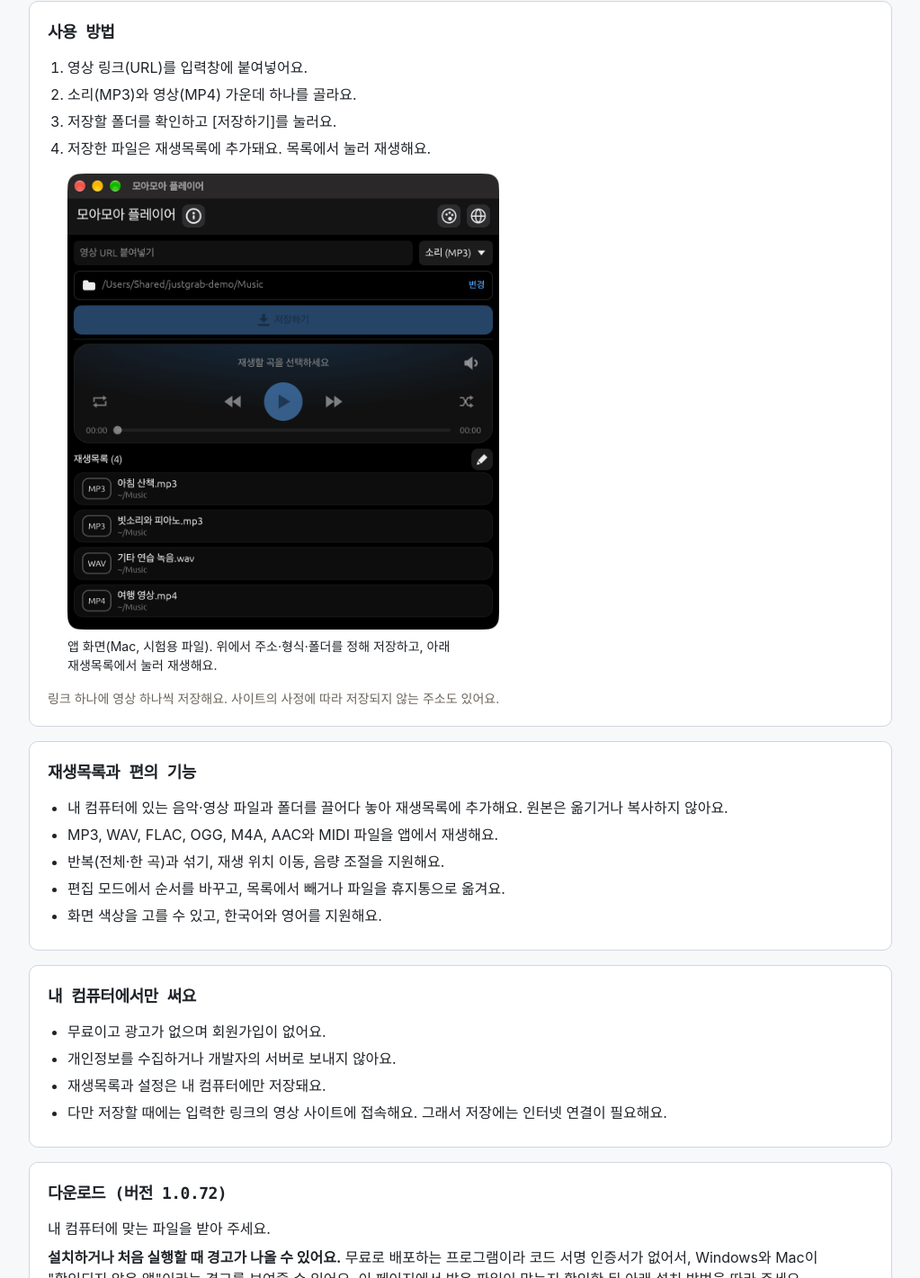
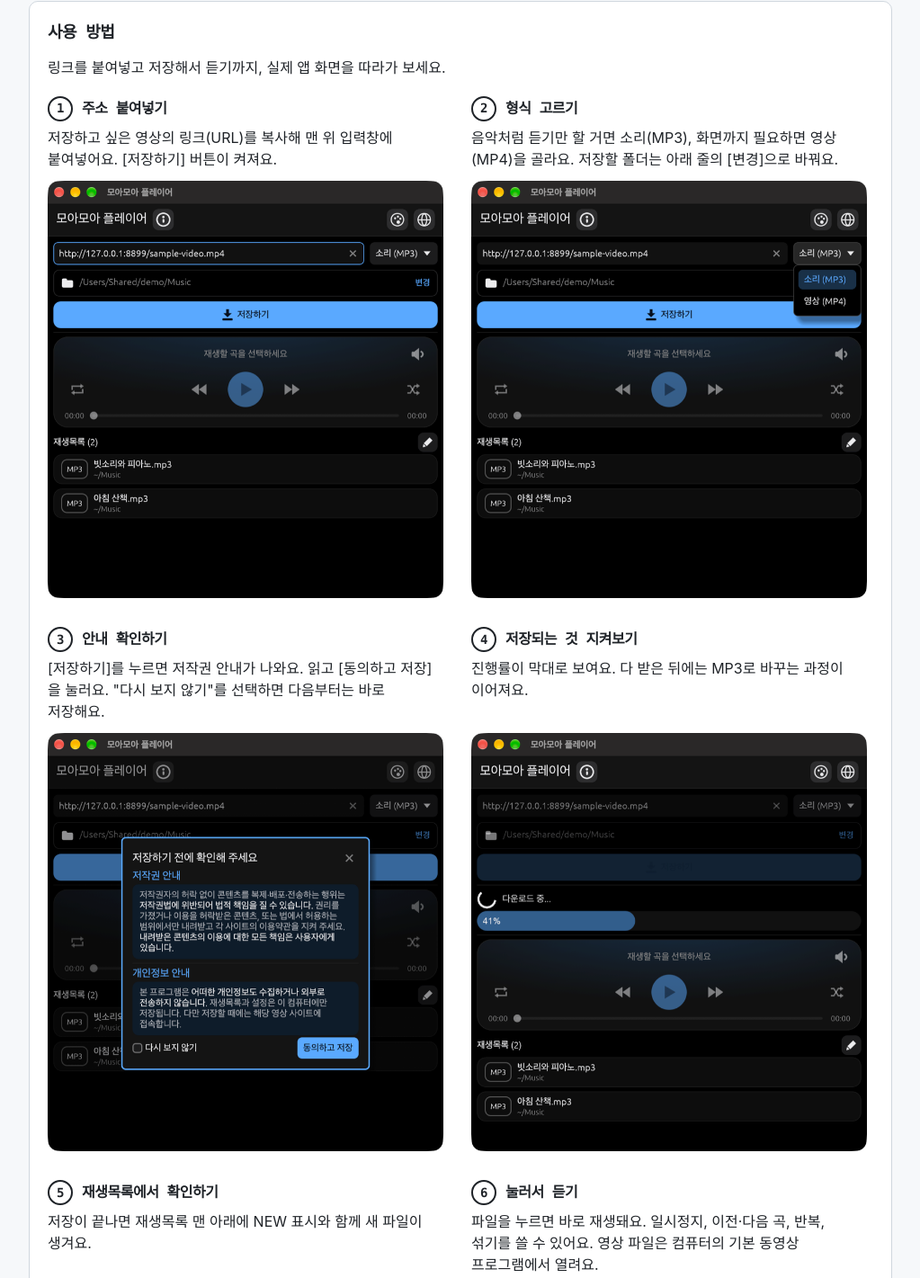
Before and after one commit to it-solvers/it-solvers.github.io, a plain HTML site: page insights/justgrab-player.html in a window 1280 px wide. Shown: the part 560-1981 px from the top of the page at 90% size, without its empty margins (128-1151 px from the left). Drawn offline with Linux system fonts and the light colour scheme.

Commit message:
모아모아 플레이어 페이지의 사용 방법을 실제 앱 화면 단계별 안내로 변경
Co-Authored-By: Claude Sonnet 5.5 <noreply@anthropic.com>

```diff
--- a/insights/justgrab-player.html
+++ b/insights/justgrab-player.html
@@ -77,9 +77,13 @@
     .os-shot { margin: 0 0 0 var(--step); max-width: 640px; }
     .os-shot img { display: block; width: 100%; height: auto; margin: 0; border-radius: 10px; }
     .os code.command { display: block; margin-top: 8px; padding: 10px 12px; border: 1px solid rgba(128, 128, 128, .35); border-radius: 8px; max-width: 640px; box-sizing: border-box; }
-    .app-shot { margin: 16px 0 16px var(--step); max-width: 480px; }
-    .app-shot img { display: block; width: 100%; height: auto; margin: 0; }
-    .app-shot figcaption { margin-top: 8px; font-size: 14px; }
+    /* 사용 방법: 단계마다 설명 아래에 앱 화면. 넓으면 두 줄로 */
+    .lease-overview .card ol.how-steps { display: grid; grid-template-columns: repeat(auto-fit, minmax(min(100%, 300px), 1fr)); gap: 32px 24px; padding-left: 0; margin: 20px 0; list-style: none; }
+    .lease-overview .card .how-steps li { display: flex; flex-direction: column; margin: 0; max-width: 440px; }
+    .how-steps h3 { display: flex; align-items: center; gap: 10px; margin: 0 0 6px; }
+    .how-steps .step-no { display: inline-flex; flex: 0 0 28px; height: 28px; align-items: center; justify-content: center; border-radius: 50%; border: 2px solid currentColor; font-size: 14px; }
+    .how-steps p { margin: 0 0 12px; }
+    .how-steps img { display: block; width: 100%; height: auto; margin-top: auto; }
   </style>
   <style>
     /* 설치 경고 예시 그림: 두 화면 밝기에서 똑같이 보이도록 색을 고정 */
@@ -217,17 +221,45 @@
 
     <section class="card">
       <h2>사용 방법</h2>
-      <ol>
-        <li>영상 링크(URL)를 입력창에 붙여넣어요.</li>
-        <li>소리(MP3)와 영상(MP4) 가운데 하나를 골라요.</li>
-        <li>저장할 폴더를 확인하고 [저장하기]를 눌러요.</li>
-        <li>저장한 파일은 재생목록에 추가돼요. 목록에서 눌러 재생해요.</li>
+      <p>링크를 붙여넣고 저장해서 듣기까지, 실제 앱 화면을 따라가 보세요.</p>
+      <ol class="how-steps">
+        <li>
+          <h3><span class="step-no">1</span>주소 붙여넣기</h3>
+          <p>저장하고 싶은 영상의 링크(URL)를 복사해 맨 위 입력창에 붙여넣어요. [저장하기] 버튼이 켜져요.</p>
+          <img src="../images/justgrab/step-1-paste.png" alt="1단계 주소 붙여넣기 화면" width="760" height="803" loading="lazy">
+        </li>
+        <li>
+          <h3><span class="step-no">2</span>형식 고르기</h3>
+          <p>음악처럼 듣기만 할 거면 소리(MP3), 화면까지 필요하면 영상(MP4)을 골라요. 저장할 폴더는 아래 줄의 [변경]으로 바꿔요.</p>
+          <img src="../images/justgrab/step-2-format.png" alt="2단계 형식 고르기 화면" width="760" height="803" loading="lazy">
+        </li>
+        <li>
+          <h3><span class="step-no">3</span>안내 확인하기</h3>
+          <p>[저장하기]를 누르면 저작권 안내가 나와요. 읽고 [동의하고 저장]을 눌러요. "다시 보지 않기"를 선택하면 다음부터는 바로 저장해요.</p>
+          <img src="../images/justgrab/step-3-notice.png" alt="3단계 안내 확인하기 화면" width="760" height="803" loading="lazy">
+        </li>
+        <li>
+          <h3><span class="step-no">4</span>저장되는 것 지켜보기</h3>
+          <p>진행률이 막대로 보여요. 다 받은 뒤에는 MP3로 바꾸는 과정이 이어져요.</p>
+          <img src="../images/justgrab/step-4-progress.png" alt="4단계 저장되는 것 지켜보기 화면" width="760" height="803" loading="lazy">
+        </li>
+        <li>
+          <h3><span class="step-no">5</span>재생목록에서 확인하기</h3>
+          <p>저장이 끝나면 재생목록 맨 아래에 NEW 표시와 함께 새 파일이 생겨요.</p>
+          <img src="../images/justgrab/step-5-done.png" alt="5단계 재생목록에서 확인하기 화면" width="760" height="803" loading="lazy">
+        </li>
+        <li>
+          <h3><span class="step-no">6</span>눌러서 듣기</h3>
+          <p>파일을 누르면 바로 재생돼요. 일시정지, 이전·다음 곡, 반복, 섞기를 쓸 수 있어요. 영상 파일은 컴퓨터의 기본 동영상 프로그램에서 열려요.</p>
+          <img src="../images/justgrab/step-6-play.png" alt="6단계 눌러서 듣기 화면" width="760" height="803" loading="lazy">
+        </li>
+        <li>
+          <h3><span class="step-no">7</span>목록 정리하기</h3>
+          <p>연필 버튼을 누르면 파일을 골라 목록에서 빼거나 휴지통으로 옮기고, 끌어서 순서를 바꿀 수 있어요.</p>
+          <img src="../images/justgrab/step-7-edit.png" alt="7단계 목록 정리하기 화면" width="760" height="803" loading="lazy">
+        </li>
       </ol>
-      <figure class="app-shot">
-        <img src="../images/justgrab/app-main.png" alt="모아모아 플레이어 화면: 위에 영상 URL 입력창과 소리(MP3) 선택, 저장 폴더, 저장하기 버튼, 가운데 재생 영역, 아래 재생목록" width="1120" height="1184" loading="lazy">
-        <figcaption>앱 화면(Mac, 시험용 파일). 위에서 주소·형식·폴더를 정해 저장하고, 아래 재생목록에서 눌러 재생해요.</figcaption>
-      </figure>
-      <p class="muted">링크 하나에 영상 하나씩 저장해요. 사이트의 사정에 따라 저장되지 않는 주소도 있어요.</p>
+      <p class="muted">화면은 Mac에서 시험용 파일로 찍었어요. 링크 하나에 영상 하나씩 저장하며, 사이트의 사정에 따라 저장되지 않는 주소도 있어요.</p>
     </section>
 
     <section class="card">
```
Also changed, not shown: images/justgrab/app-main.png (deleted), images/justgrab/step-1-paste.png (added), images/justgrab/step-2-format.png (added), images/justgrab/step-3-notice.png (added), images/justgrab/step-4-progress.png (added), images/justgrab/step-5-done.png (added), images/justgrab/step-6-play.png (added), images/justgrab/step-7-edit.png (added), 1 other file.
